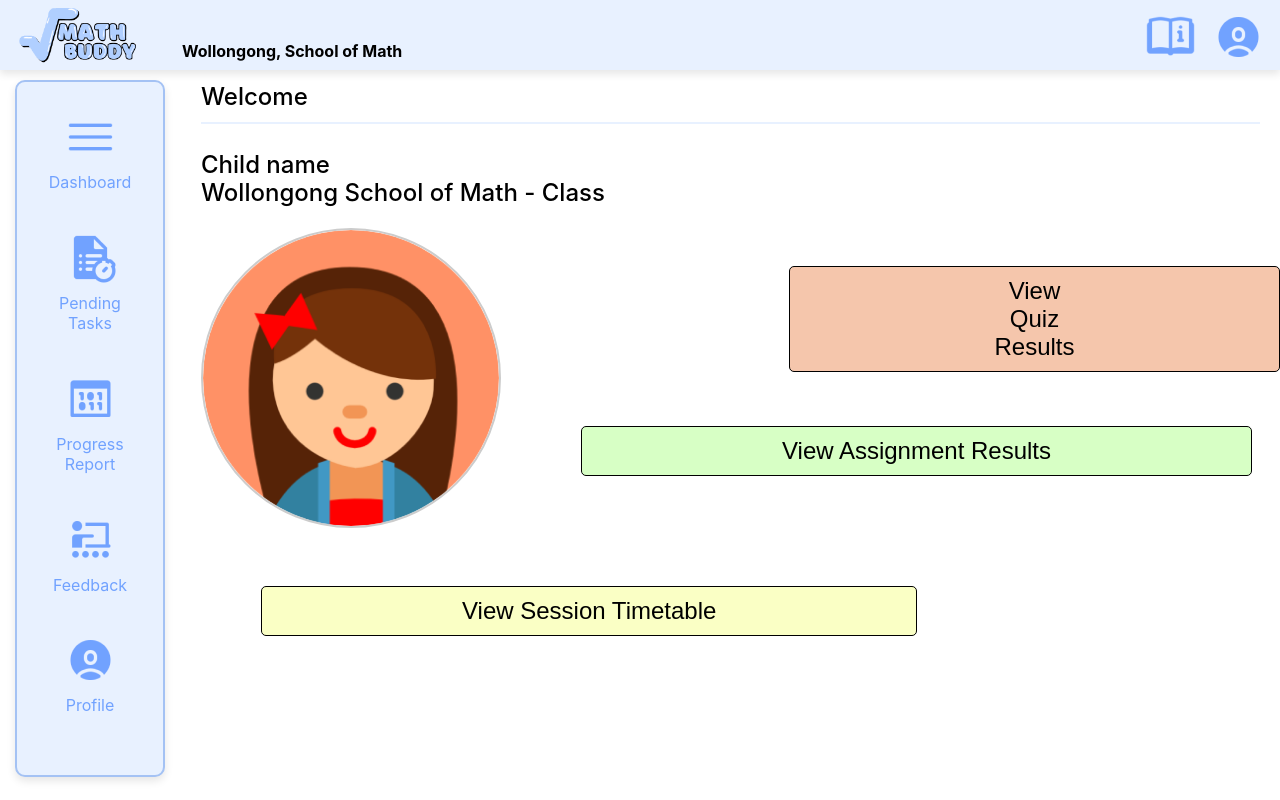
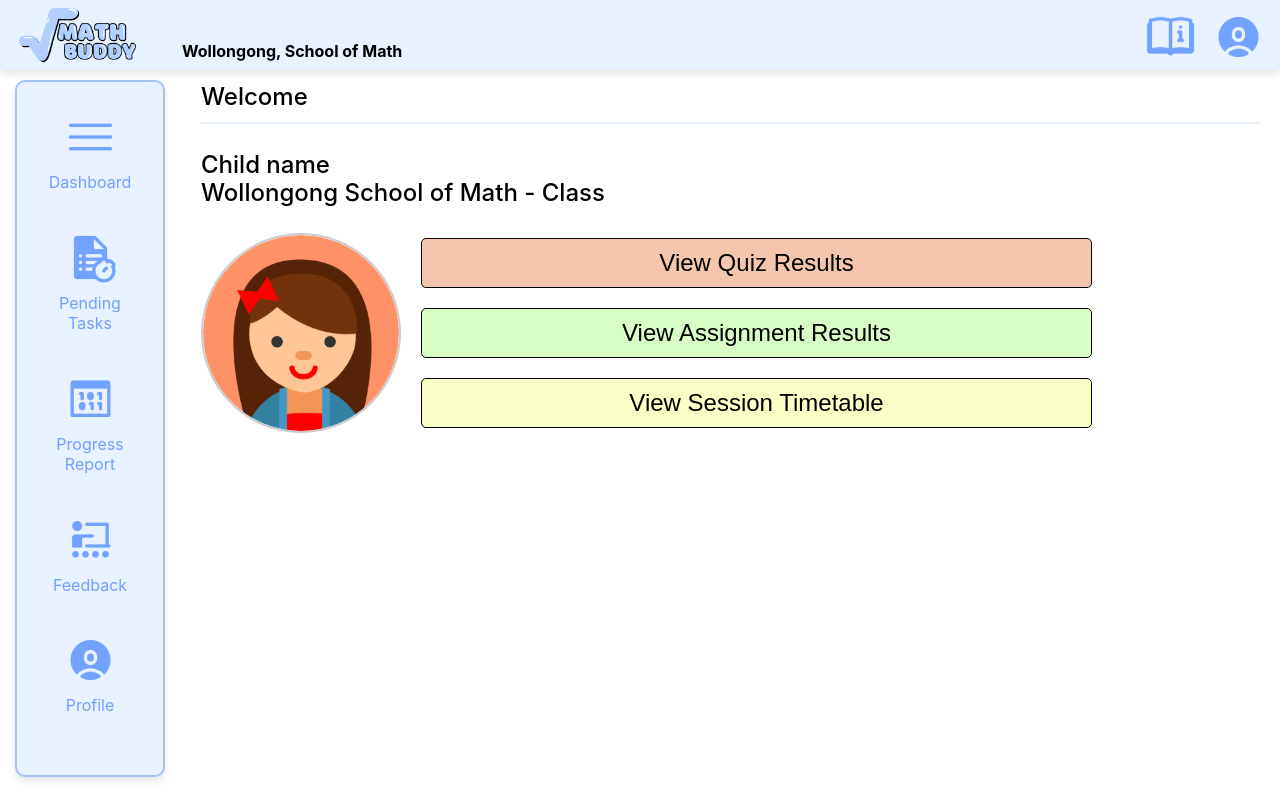
Before and after one commit to Hankchiefz/math-buddy, a React (Create React App) app: page /parenthome in a window 1280 px wide. Built offline with nearby package versions, Linux system fonts and the light colour scheme; no server answers.

Commit message:
Naths page

```diff
--- a/src/Components/parentstyle/ParentHome.css
+++ b/src/Components/parentstyle/ParentHome.css
@@ -50,8 +50,8 @@
   }
 
   .profile-pic {
-    width: 300px;
-    height: 200px;
+    width: 100px;
+    height: 100px;
     border-radius: 50%;
   }
 
@@ -167,11 +167,11 @@
   }
 
   .child-profile-image {
-    width: 300px;
-    height: 300px;
+    width: 200px;
+    height: 200px;
     border-radius: 50%;
     border: 2px solid #ccc;
-    margin-right: 20rem;; /* Add space between the image and the buttons */
+    margin-right: 20px; /* Add space between the image and the buttons */
   }
 
 
@@ -195,10 +195,6 @@
 }
 
   .first-button {
-    position: absolute;
-    margin-top: -7rem;
-    margin-left: -2rem;
-    margin-bottom: 5rem;
     background-color: #f5c6ac;
     border: 1px solid black;
     font-weight: 500;
@@ -206,9 +202,6 @@
   }
 
 .second-button{
-  position: absolute;
-  margin-top: 3rem;
-  margin-left: -15rem;
   background-color: #d7ffc5;
   border: 1px solid black;
   font-weight: 500;
@@ -217,9 +210,6 @@
 }
 
 .third-button{
-  position: absolute;
-  margin-top: 13rem;
-  margin-left: -35rem;
   background-color: #faffc5;
   border: 1px solid black;
   font-weight: 500;
```
Lines whose indentation alone changed are shown as unchanged.
